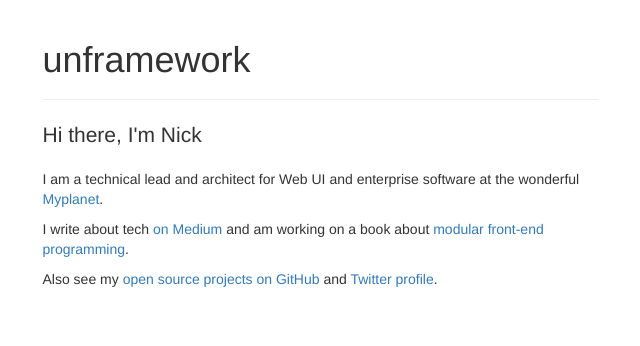
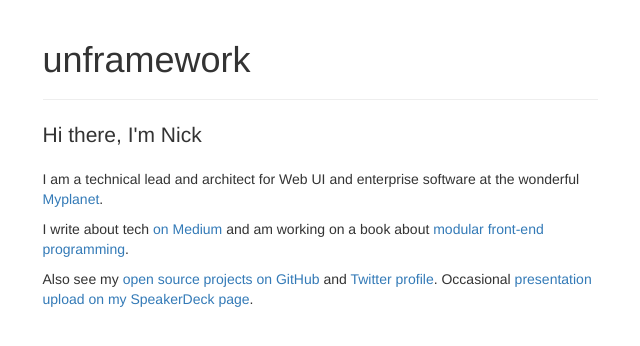
Before and after one commit to unframework/unframework-website, a Jekyll site: the page built from index.html, in a window 1280 px wide. Shown: the top 346 px of the page, without its empty margins (320-960 px from the left). Built offline with Jekyll 4.4.1, drawn with Linux system fonts in a browser that asks for light colours; Markdown is read by kramdown in place of the engine named in the settings; the list of posts is cut into pages by our own code.

Commit message:
Added SpeakerDeck link

```diff
--- a/index.html
+++ b/index.html
@@ -15,7 +15,10 @@ title: Personal website of Nick Matantsev
       <p class="lead">Hi there, I'm Nick</p>
       <p>I am a technical lead and architect for Web UI and enterprise software at the wonderful <a href="http://myplanet.com">Myplanet</a>.</p>
       <p>I write about tech <a href="https://medium.com/@unframework">on Medium</a> and am working on a book about <a href="https://leanpub.com/modular-front-end-code">modular front-end programming</a>.</p>
-      <p>Also see my <a href="https://github.com/unframework">open source projects on GitHub</a> and <a href="https://twitter.com/unframework">Twitter profile</a>.</p>
+      <p>
+        Also see my <a href="https://github.com/unframework">open source projects on GitHub</a>
+        and <a href="https://twitter.com/unframework">Twitter profile</a>. Occasional <a href="https://speakerdeck.com/unframework">presentation upload on my SpeakerDeck page</a>.
+      </p>
     </div>
     <div class="col-md-3">
     </div>
```
